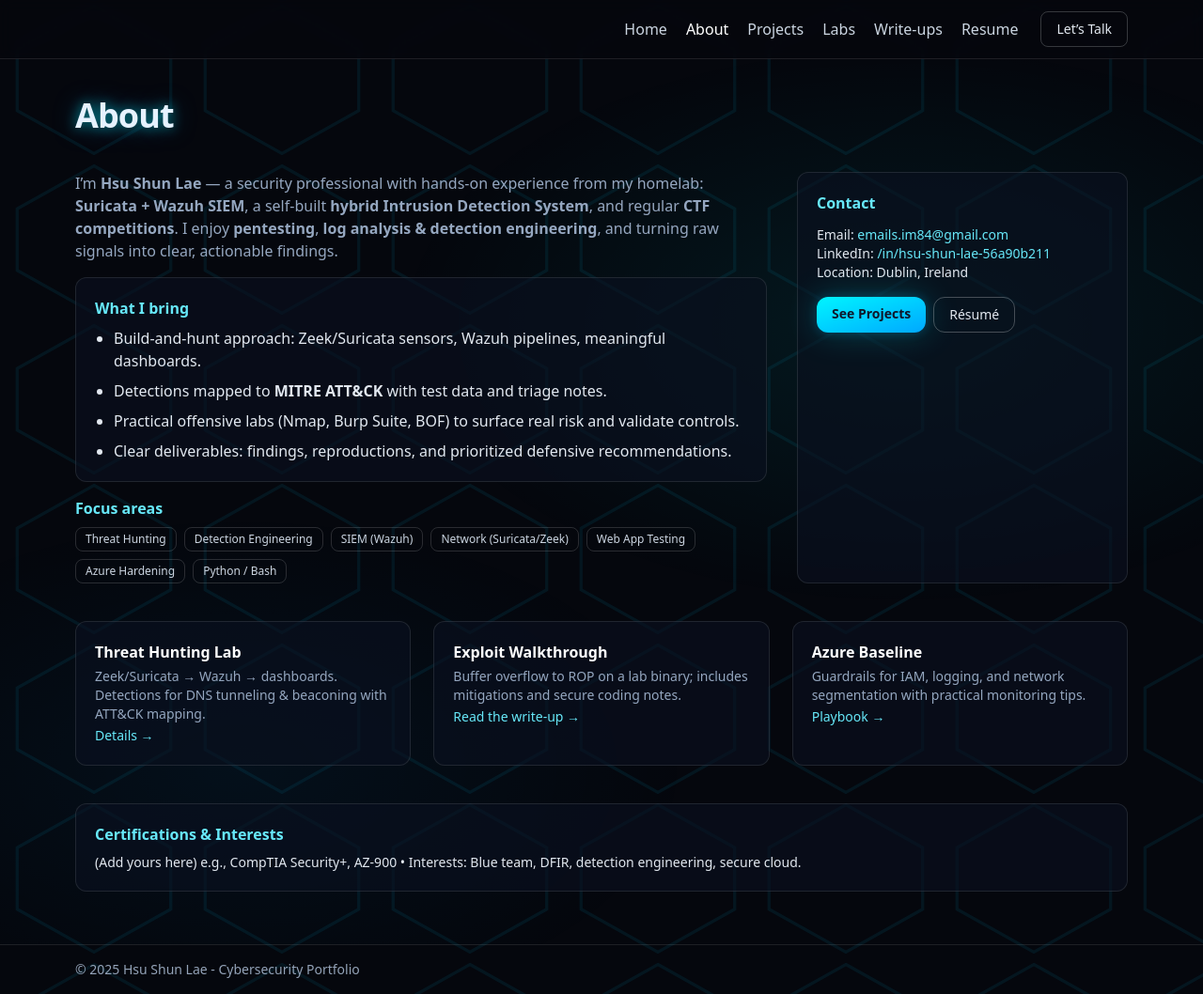
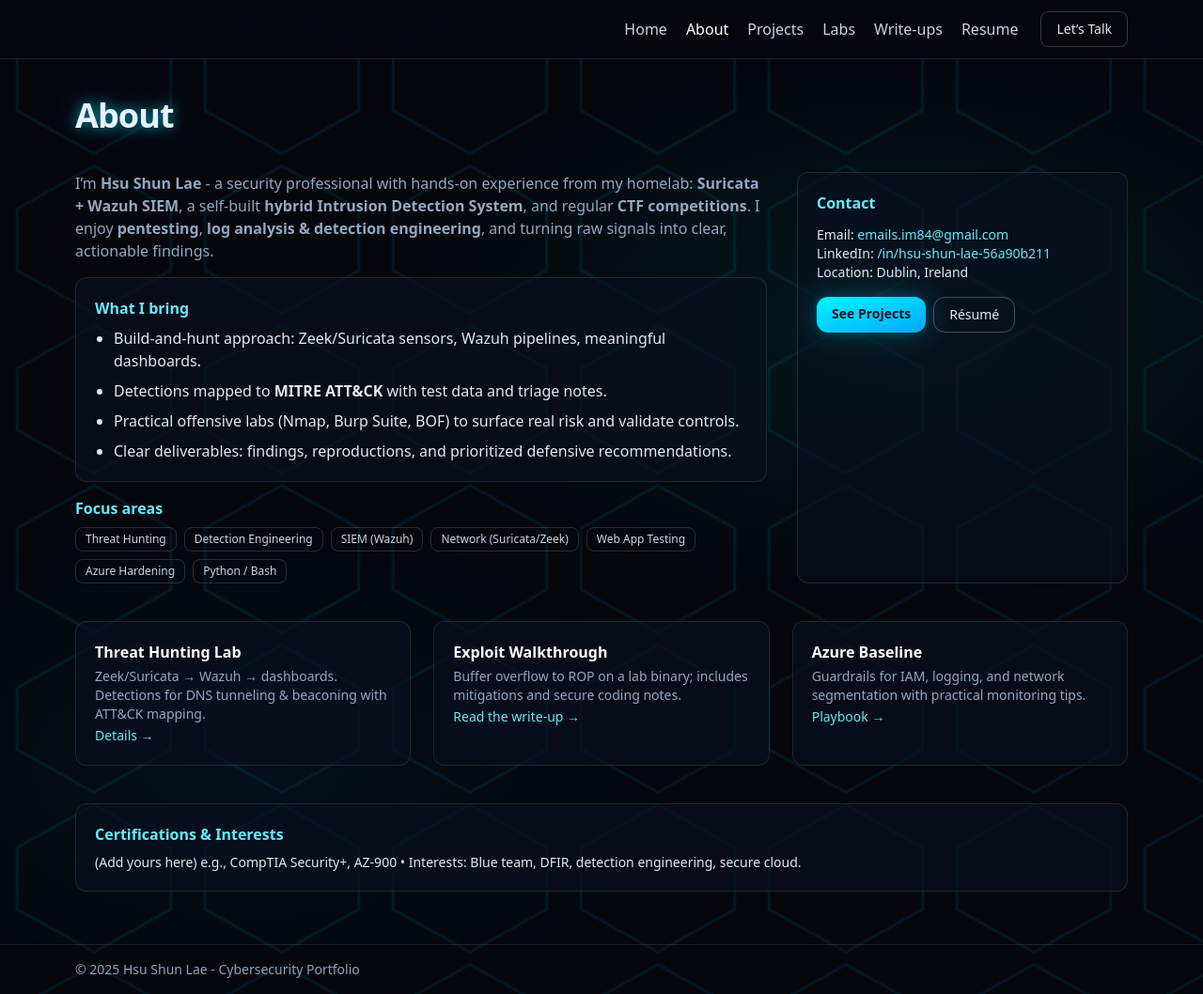
Before and after one commit to HsuShunLae/HsuShunLae.github.io, a Jekyll site: the page built from about.md, in a window 1280 px wide and 1058 px high. Shown: the whole window at 94% size. Built offline with Jekyll 4.4.1, drawn with Linux system fonts in a browser that asks for light colours; nearby versions of some CDN libraries.

```diff
--- a/about.md
+++ b/about.md
@@ -10,7 +10,7 @@ permalink: /about
   <!-- Summary -->
   <div class="md:col-span-2 space-y-4">
     <p class="text-mute">
-      I’m <strong>Hsu Shun Lae</strong> — a security professional with hands-on experience from my homelab:
+      I’m <strong>Hsu Shun Lae</strong> - a security professional with hands-on experience from my homelab:
       <strong>Suricata + Wazuh SIEM</strong>, a self-built <strong>hybrid Intrusion Detection System</strong>,
       and regular <strong>CTF competitions</strong>. I enjoy <strong>pentesting</strong>, <strong>log analysis & detection engineering</strong>,
       and turning raw signals into clear, actionable findings.
```
